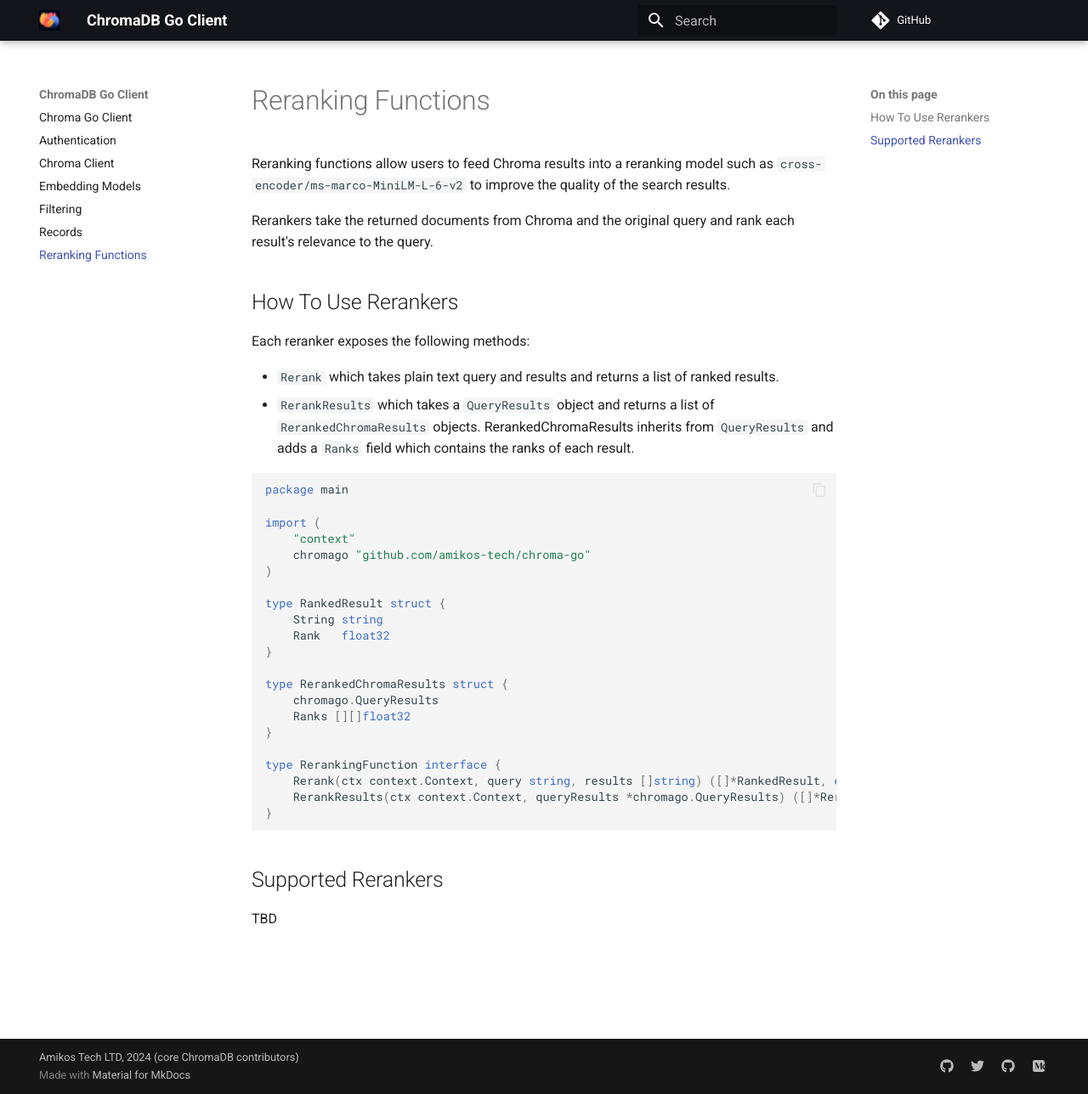
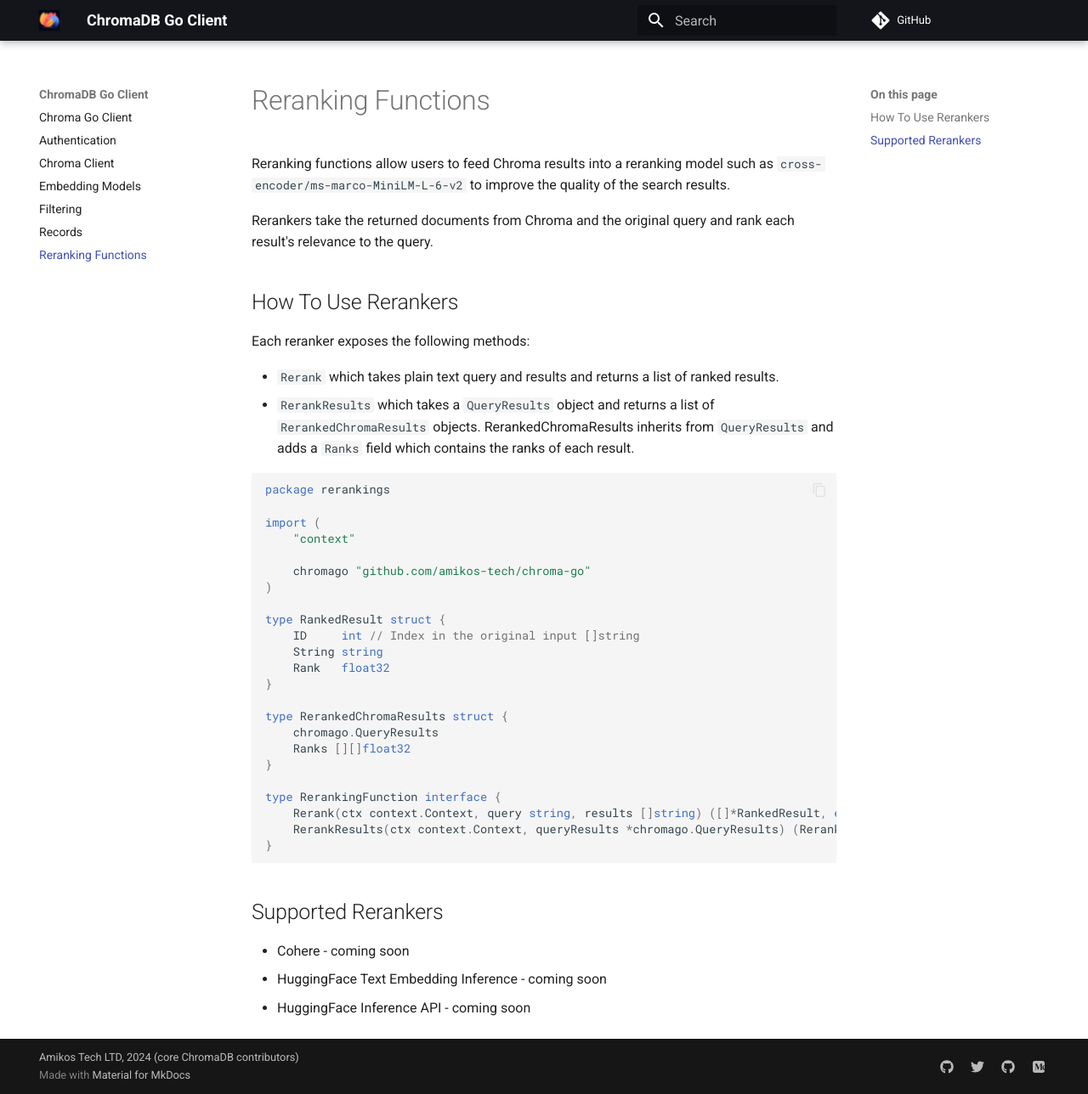
Before and after one commit to amikos-tech/chroma-go, an MkDocs documentation site: the page built from docs/docs/rerankers.md, in a window 1280 px wide and 1288 px high. Shown: the whole window at 85% size. Built offline with MkDocs 1.6.1 and Material for MkDocs 9.7.7, drawn with Linux system fonts in a browser that asks for light colours; comment, search, counter and statistics services are not loaded.

Commit message:
docs: Updated docs to match code

````diff
--- a/docs/docs/rerankers.md
+++ b/docs/docs/rerankers.md
@@ -13,14 +13,16 @@ Each reranker exposes the following methods:
 - `RerankResults` which takes a `QueryResults` object and returns a list of `RerankedChromaResults` objects. RerankedChromaResults inherits from `QueryResults` and adds a `Ranks` field which contains the ranks of each result.
 
 ```go
-package main
+package rerankings
 
 import (
 	"context"
+
 	chromago "github.com/amikos-tech/chroma-go"
 )
 
 type RankedResult struct {
+	ID     int // Index in the original input []string
 	String string
 	Rank   float32
 }
@@ -32,10 +34,12 @@ type RerankedChromaResults struct {
 
 type RerankingFunction interface {
 	Rerank(ctx context.Context, query string, results []string) ([]*RankedResult, error)
-	RerankResults(ctx context.Context, queryResults *chromago.QueryResults) ([]*RerankedChromaResults, error)
+	RerankResults(ctx context.Context, queryResults *chromago.QueryResults) (RerankedChromaResults, error)
 }
 ```
 
 ## Supported Rerankers
 
-TBD
+- Cohere - coming soon
+- HuggingFace Text Embedding Inference - coming soon
+- HuggingFace Inference API - coming soon
````
